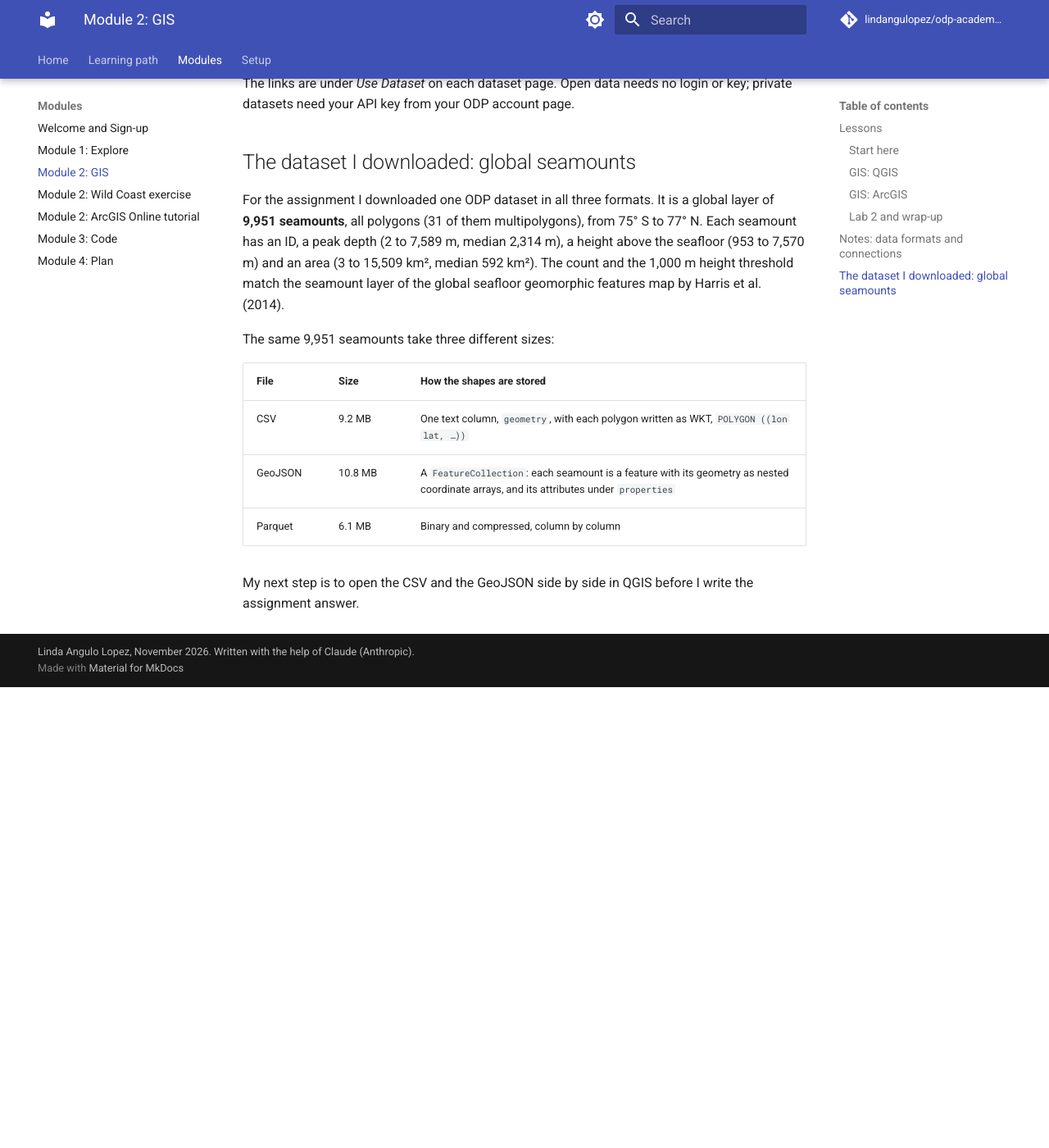
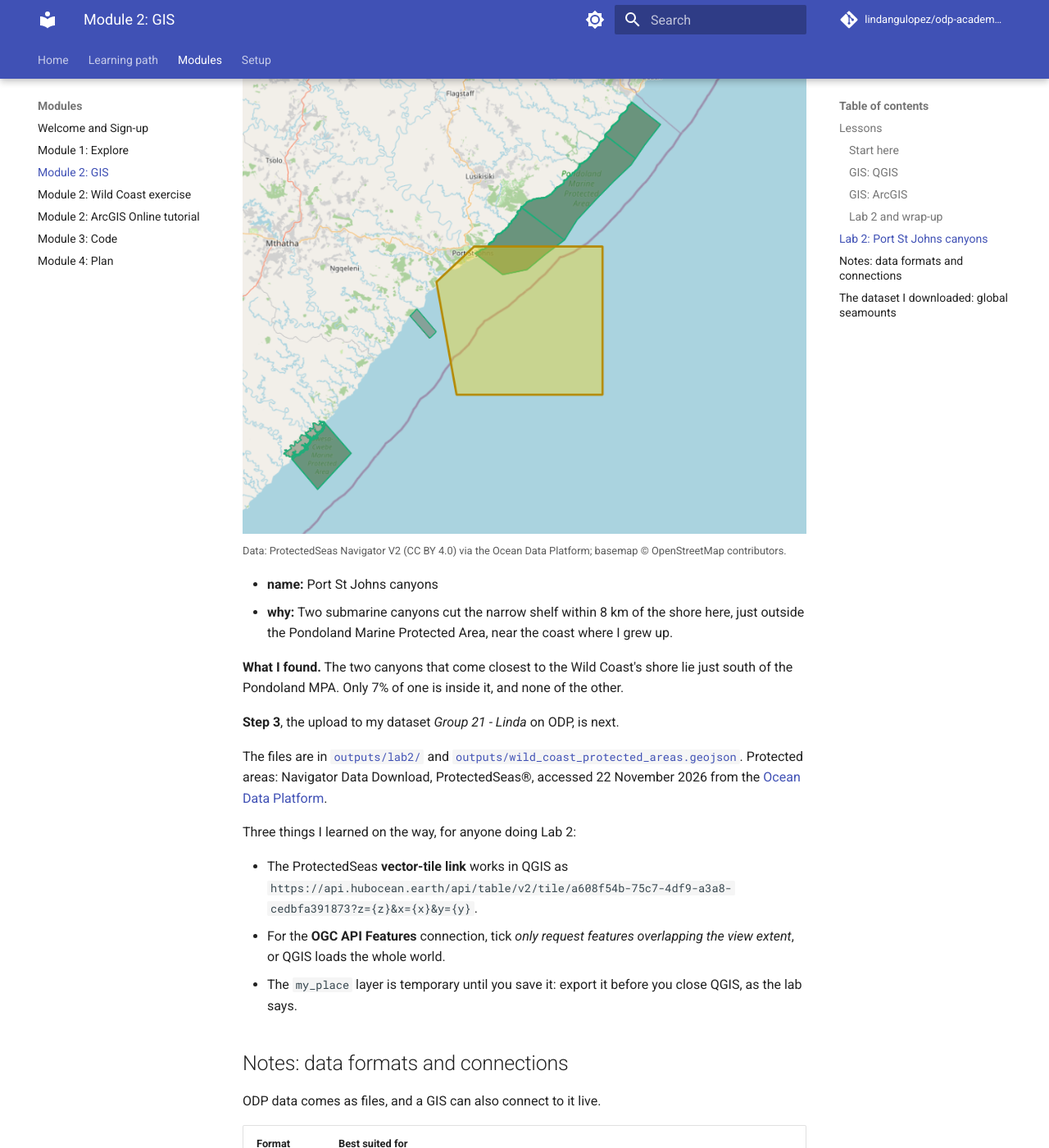
Before and after one commit to lindangulopez/odp-academy-2026, an MkDocs documentation site: the page built from docs/module-2-gis.md, in a window 1280 px wide and 1400 px high, scrolled down 1578 px. Shown: the whole window at 82% size. Built offline with MkDocs 1.6.1 and Material for MkDocs 9.7.7, drawn with Linux system fonts in a browser that asks for light colours; comment, search, counter and statistics services are not loaded; before the commit the page ends 2416 px from its top, so only the background shows below that; some of the changed text lies outside the part shown.

Commit message:
Module 2: 6 of 8 lessons, Lab 2 Port St Johns canyons, Wild Coast protected areas

```diff
--- a/docs/module-2-gis.md
+++ b/docs/module-2-gis.md
@@ -1,6 +1,13 @@
 # Module 2: GIS
 
-**In progress, started 22 November 2026.** Opened on Thursday 19 November. 4 of 8 lessons done. Exercise: [The Wild Coast seafloor](module-2-wild-coast.md).
+**In progress, started 22 November 2026.** Opened on Thursday 19 November. **6 of 8 lessons done**; Lab 2 is drawn and waits for its upload to ODP, due Thursday 26 November.
+
+What I made in this module:
+
+- [The Wild Coast seafloor](module-2-wild-coast.md), the exercise: a notebook and QGIS, on four ODP layers
+- [The Wild Coast seafloor](https://arcg.is/1GHyu43), the same story as an ArcGIS story map
+- [From Download to Map in ArcGIS Online](module-2-arcgis-online.md), a tutorial for the ArcGIS lesson without an ArcGIS Pro licence
+- [Lab 2: Port St Johns canyons](#lab-2-port-st-johns-canyons), my place
 
 ## Lessons
 
@@ -13,18 +20,44 @@
 ### GIS: QGIS
 
 - [x] Installing QGIS
-- [ ] From Download to Map (QGIS)
+- [x] From Download to Map (QGIS): done on the Wild Coast layers, through the QGIS MCP plugin. See [the QGIS steps](module-2-wild-coast.md#the-same-exercise-in-qgis).
 
 ### GIS: ArcGIS
 
-- [ ] From Download to Map (ArcGIS), written for ArcGIS Pro. Without a desktop licence, I wrote it up for the browser: [From Download to Map in ArcGIS Online](module-2-arcgis-online.md).
+- [x] From Download to Map (ArcGIS), written for ArcGIS Pro. Without a desktop licence, I did it in the browser and wrote it up: [From Download to Map in ArcGIS Online](module-2-arcgis-online.md).
 
-A quick test of ODP data in ArcGIS Online, 22 November 2026: [test-ODP](https://scgismaps.maps.arcgis.com/apps/mapviewer/index.html?webmap=d3ca11ce0490483a8960d364291a1f6a).
+My ArcGIS Online maps: [small seamounts, live from ODP](https://scgismaps.maps.arcgis.com/apps/mapviewer/index.html?webmap=392eafedff6e4d2ba1a970ae3a322d47) and a first quick test, [test-ODP](https://scgismaps.maps.arcgis.com/apps/mapviewer/index.html?webmap=d3ca11ce0490483a8960d364291a1f6a).
 
 ### Lab 2 and wrap-up
 
-- [ ] Lab 2: Map my place
+- [ ] Lab 2: Map my place. Steps 1 and 2 done; step 3, the upload to ODP, by Thursday 26 November.
 - [ ] Final Remarks
+
+## Lab 2: Port St Johns canyons
+
+The lab has three steps: download the protected areas for your country, draw your place in a GIS, and upload it to your own ODP dataset as `my_place.geojson`, with two fields, **name** and **why**.
+
+**Step 1, protected areas.** From *ProtectedSeas Navigator V2, Focused: Area-Based Protections* on ODP, I took South Africa's 252 areas, then kept those on the Wild Coast: **23 zones in four marine protected areas**, Amathole (its Kei zone), Dwesa-Cwebe, Hluleka and Pondoland. ODP's country filter returned the whole world, so I filtered by area and then by the `country` field.
+
+**Step 2, my place, in QGIS (route A).** An OpenStreetMap basemap, ProtectedSeas connected live twice, as vector tiles and through OGC API Features, and a `my_place` layer drawn off Port St Johns, about 50 km across.
+
+![My place for Lab 2: Port St Johns canyons (yellow), with the Wild Coast protected areas (green) and the ProtectedSeas vector tiles](img/lab2/my_place_qgis.png)
+<small>Data: ProtectedSeas Navigator V2 (CC BY 4.0) via the Ocean Data Platform; basemap © OpenStreetMap contributors.</small>
+
+- **name:** Port St Johns canyons
+- **why:** Two submarine canyons cut the narrow shelf within 8 km of the shore here, just outside the Pondoland Marine Protected Area, near the coast where I grew up.
+
+**What I found.** The two canyons that come closest to the Wild Coast's shore lie just south of the Pondoland MPA. Only 7% of one is inside it, and none of the other.
+
+**Step 3**, the upload to my dataset *Group 21 - Linda* on ODP, is next.
+
+The files are in [`outputs/lab2/`](https://github.com/lindangulopez/odp-academy-2026/tree/main/outputs/lab2) and [`outputs/wild_coast_protected_areas.geojson`](https://github.com/lindangulopez/odp-academy-2026/blob/main/outputs/wild_coast_protected_areas.geojson). Protected areas: Navigator Data Download, ProtectedSeas®, accessed 22 November 2026 from the [Ocean Data Platform](https://app.hubocean.earth/catalog/dataset/a608f54b-75c7-4df9-a3a8-cedbfa391873).
+
+Three things I learned on the way, for anyone doing Lab 2:
+
+- The ProtectedSeas **vector-tile link** works in QGIS as `https://api.hubocean.earth/api/table/v2/tile/a608f54b-75c7-4df9-a3a8-cedbfa391873?z={z}&x={x}&y={y}`.
+- For the **OGC API Features** connection, tick *only request features overlapping the view extent*, or QGIS loads the whole world.
+- The `my_place` layer is temporary until you save it: export it before you close QGIS, as the lab says.
 
 ## Notes: data formats and connections
 
@@ -48,7 +81,7 @@ In short: look with vector tiles, then take your area with a filtered download o
 
 ## The dataset I downloaded: global seamounts
 
-For the assignment I downloaded one ODP dataset in all three formats. It is a global layer of **9,951 seamounts**, all polygons (31 of them multipolygons), from 75° S to 77° N. Each seamount has an ID, a peak depth (2 to 7,589 m, median 2,314 m), a height above the seafloor (953 to 7,570 m) and an area (3 to 15,509 km², median 592 km²). The count and the 1,000 m height threshold match the seamount layer of the global seafloor geomorphic features map by Harris et al. (2014).
+For the assignment I downloaded one ODP dataset in all three formats. It is a global layer of **9,951 seamounts**, all polygons (31 of them multipolygons), from 75° S to 77° N. Each seamount has an ID, a peak depth (2 to 7,589 m, median 2,314 m), a height above the seafloor (953 to 7,570 m) and an area (3 to 15,509 km², median 592 km²). It is the seamount layer of the *Seafloor Geomorphic Features Map* by GRID-Arendal (CC BY 4.0), from Harris et al. (2014), as its ODP catalogue record confirms.
 
 The same 9,951 seamounts take three different sizes:
 
@@ -57,5 +90,3 @@ The same 9,951 seamounts take three different sizes:
 | CSV | 9.2 MB | One text column, `geometry`, with each polygon written as WKT, `POLYGON ((lon lat, …))` |
 | GeoJSON | 10.8 MB | A `FeatureCollection`: each seamount is a feature with its geometry as nested coordinate arrays, and its attributes under `properties` |
 | Parquet | 6.1 MB | Binary and compressed, column by column |
-
-My next step is to open the CSV and the GeoJSON side by side in QGIS before I write the assignment answer.
```
Also changed, not shown: docs/index.md (+2 -1 lines), docs/img/lab2/my_place_qgis.png (added), 3 other files.
